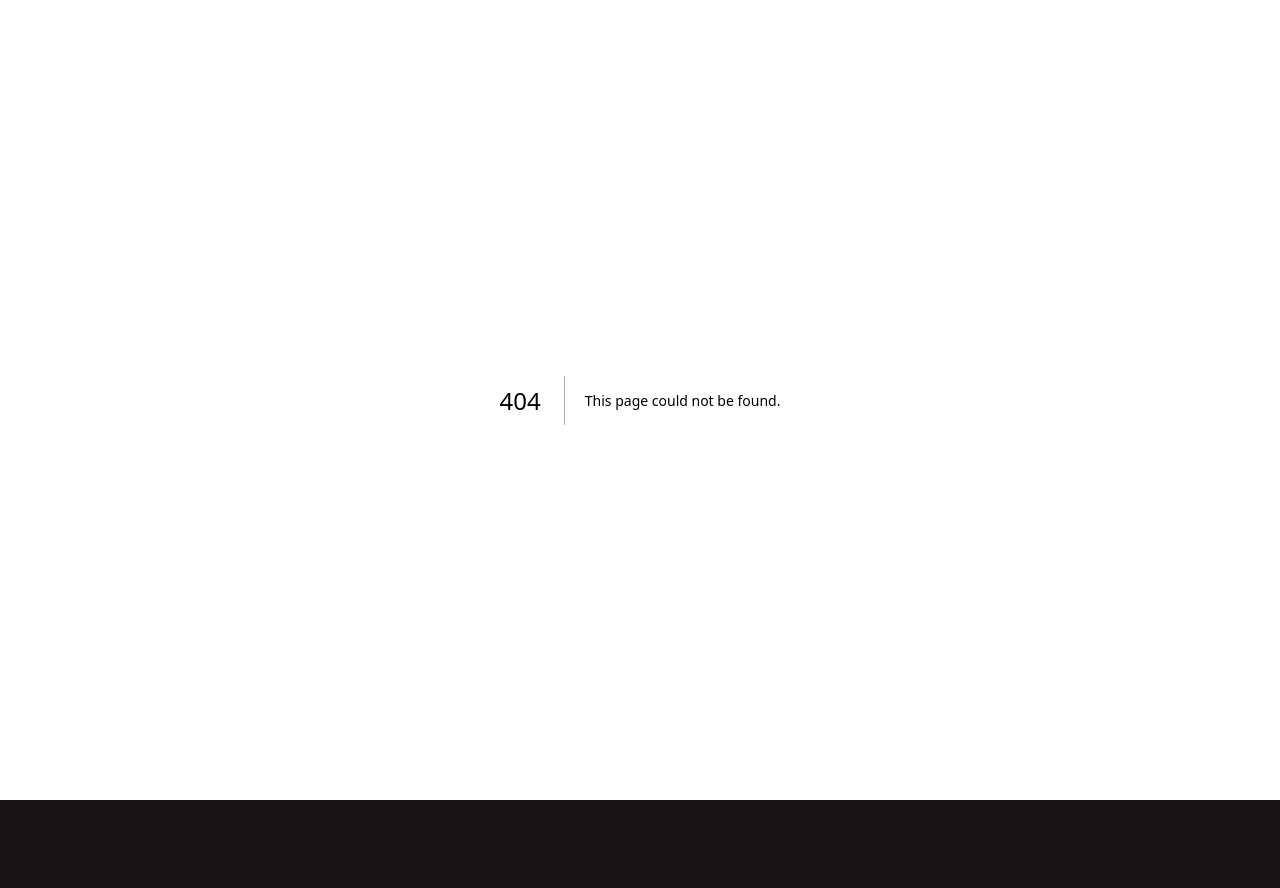
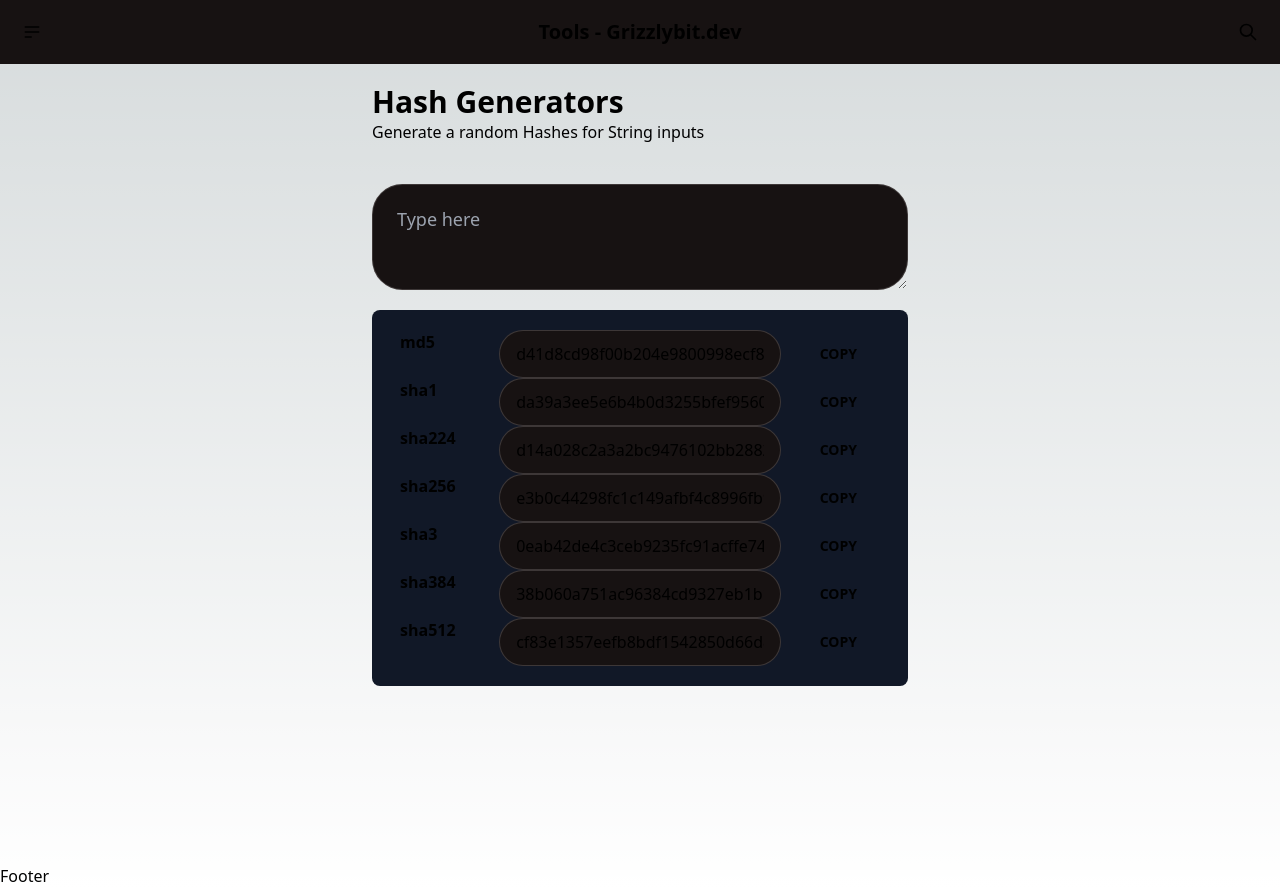
Before and after one commit to zubair1024/grizzly-tools, a Next.js app: page /hash-generator in a window 1280 px wide. Before the commit this address had no page. Before the commit the page ends 800 px from the top, so only its background shows below. Built offline with nearby package versions, Linux system fonts and the light colour scheme.

Commit message:
adding hashing page

```diff
--- a/package.json
+++ b/package.json
@@ -12,6 +12,7 @@
   "dependencies": {
     "@tailwindcss/typography": "^0.5.9",
     "axios": "^1.3.4",
+    "crypto-js": "^4.1.1",
     "daisyui": "^2.51.0",
     "framer-motion": "^9.1.6",
     "next": "13.2.0",
@@ -22,6 +23,7 @@
     "slugify": "^1.6.5"
   },
   "devDependencies": {
+    "@types/crypto-js": "^4.1.1",
     "@types/node": "^18.14.1",
     "@types/react": "^18.0.28",
     "@types/react-dom": "^18.0.11",
--- a/src/data/routes.ts
+++ b/src/data/routes.ts
@@ -21,6 +21,11 @@ export const routes: IRoute[] = [
     route: 'random-port-generator',
     desc: `Generate a random TCP port number`,
   },
+  {
+    title: 'Hash Generators',
+    route: 'hash-generator',
+    desc: `Generate a random Hashes for String inputs`,
+  },
 ];
 
 export default routes;
--- /dev/null
+++ b/src/pages/hash-generator.tsx
@@ -0,0 +1,128 @@
+import Layout from '@/components/Layout';
+import routes from '@/data/routes';
+import crypto from 'crypto-js';
+import { useCallback, useEffect, useReducer, useState } from 'react';
+
+const route = routes.filter((i) => i.route === 'hash-generator')?.[0];
+
+enum HasherActionKind {
+  MD5 = 'MD5',
+  SHA1 = 'SHA1',
+  SHA = 'SHA',
+  SHA256 = 'SHA256',
+  SHA224 = 'SHA224',
+  SHA384 = 'SHA384',
+  SHA512 = 'SHA512',
+  SHA3 = 'SHA3',
+}
+
+interface HasherAction {
+  type: HasherActionKind;
+  payload: string;
+}
+
+interface HasherState {
+  md5: string;
+  sha1: string;
+  sha224: string;
+  sha256: string;
+  sha3: string;
+  sha384: string;
+  sha512: string;
+}
+
+function hasherReducer(state: HasherState, action: HasherAction) {
+  return { ...state, [action.type.toLowerCase()]: action.payload };
+}
+
+const HashGeneratorScreen = () => {
+  const [inputText, setInputText] = useState('');
+  const [state, dispatch] = useReducer(hasherReducer, {
+    md5: '',
+    sha1: '',
+    sha224: '',
+    sha256: '',
+    sha3: '',
+    sha384: '',
+    sha512: '',
+  });
+
+  const generateHashes = useCallback(
+    (str: string) => {
+      dispatch({
+        type: HasherActionKind.MD5,
+        payload: crypto.MD5(str).toString(),
+      });
+      dispatch({
+        type: HasherActionKind.SHA1,
+        payload: crypto.SHA1(str).toString(),
+      });
+      dispatch({
+        type: HasherActionKind.SHA224,
+        payload: crypto.SHA224(str).toString(),
+      });
+      dispatch({
+        type: HasherActionKind.SHA256,
+        payload: crypto.SHA256(str).toString(),
+      });
+      dispatch({
+        type: HasherActionKind.SHA3,
+        payload: crypto.SHA3(str).toString(),
+      });
+      dispatch({
+        type: HasherActionKind.SHA384,
+        payload: crypto.SHA384(str).toString(),
+      });
+      dispatch({
+        type: HasherActionKind.SHA512,
+        payload: crypto.SHA512(str).toString(),
+      });
+    },
+    [dispatch],
+  );
+
+  useEffect(() => {
+    generateHashes(inputText);
+  }, [generateHashes, inputText]);
+
+  return (
+    <>
+      <Layout>
+        <div className="max-w-xl min-h-screen mx-auto px-5 py-5">
+          <div>
+            <h1>{route.title}</h1>
+            <p>{route.desc}</p>
+          </div>
+          <div className="py-10 space-y-5">
+            <div className="flex items-center justify-center">
+              <textarea
+                rows={2}
+                placeholder="Type here"
+                onChange={(e) => setInputText(e.target.value)}
+                className="textarea textarea-bordered textarea-lg w-full"
+              />
+            </div>
+            <div className="bg-gray-900 px-5 py-5 rounded-lg">
+              {Object.keys(state).map((key) => (
+                <div key={key} className="grid grid-cols-5">
+                  <div className="font-bold px-2">{key}</div>
+                  <div className="px-2 col-span-3">
+                    <input
+                      className="input input-bordered w-full "
+                      value={state[key as keyof HasherState].toString()}
+                    ></input>
+                  </div>
+                  <div className="tooltip tooltip-top" data-tip="Copied!">
+                    <button className="btn btn-ghost">Copy</button>
+                  </div>
+                </div>
+              ))}
+            </div>
+          </div>
+        </div>
+      </Layout>
+    </>
+  );
+};
+
+export default HashGeneratorScreen;
```
Also changed, not shown: 1 other file (tests, documents, lock files or other folders).
